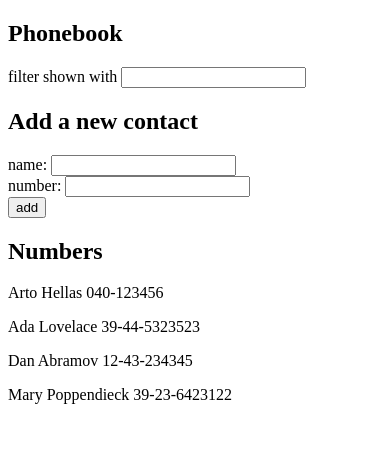
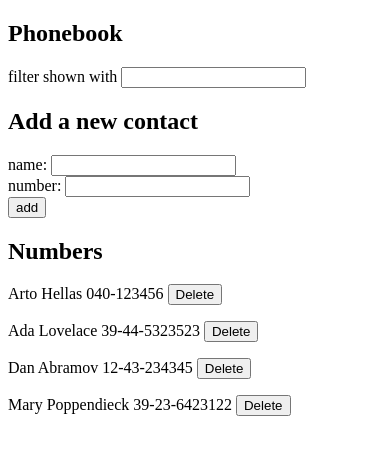
Before and after one commit to padmed/Full-Stack-Open, a React (Create React App) app in the folder Part-2/phonebook/: page / in a window 390 px wide. Shown: the top 454 px of the page. Built offline with nearby package versions, Linux system fonts and the light colour scheme; data requests are answered from the project's data file.

Commit message:
Complete step-9 of Phonebook exercise

```diff
--- a/Part-2/phonebook/src/App.js
+++ b/Part-2/phonebook/src/App.js
@@ -49,6 +49,16 @@ const App = () => {
     return persons.filter(filterNames);
   };
 
+  const removePerson = (id) => {
+    const person = persons.find((x) => x.id === id);
+    const confirmation = window.confirm(`Delete ${person.name}?`);
+
+    if (confirmation)
+      numbers.remove(id).then(() => {
+        setPersons(persons.filter((x) => x.id !== id));
+      });
+  };
+
   return (
     <div>
       <h2>Phonebook</h2>
@@ -65,7 +75,7 @@ const App = () => {
         handleSetPersons={handleSetPersons}
       />
       <h2>Numbers</h2>
-      <Numbers persons={getFilteredNames()} />
+      <Numbers persons={getFilteredNames()} removePerson={removePerson} />
     </div>
   );
 };
--- a/Part-2/phonebook/src/components/Numbers.js
+++ b/Part-2/phonebook/src/components/Numbers.js
@@ -1,13 +1,21 @@
-const Number = ({ name, number }) => (
-  <p>
-    {name} {number}
-  </p>
-);
+const Number = ({ name, number, id, removePerson }) => {
+  return (
+    <p>
+      {name} {number} <button onClick={() => removePerson(id)}>Delete</button>
+    </p>
+  );
+};
 
-const Numbers = ({ persons }) => {
+const Numbers = ({ persons, removePerson }) => {
   const personsToShow = persons.map((person) => {
     return (
-      <Number key={person.name} name={person.name} number={person.number} />
+      <Number
+        key={person.name}
+        name={person.name}
+        number={person.number}
+        id={person.id}
+        removePerson={removePerson}
+      />
     );
   });
   return <div>{personsToShow}</div>;
--- a/Part-2/phonebook/src/services/phoneNumbers.js
+++ b/Part-2/phonebook/src/services/phoneNumbers.js
@@ -11,7 +11,13 @@ const create = (persons) => {
   return request.then((response) => response.data);
 };
 
+const remove = (id) => {
+  const requestURL = `${baseURL}/${id}`;
+  return axios.delete(requestURL);
+};
+
 export default {
   getAll,
   create,
+  remove,
 };
```
